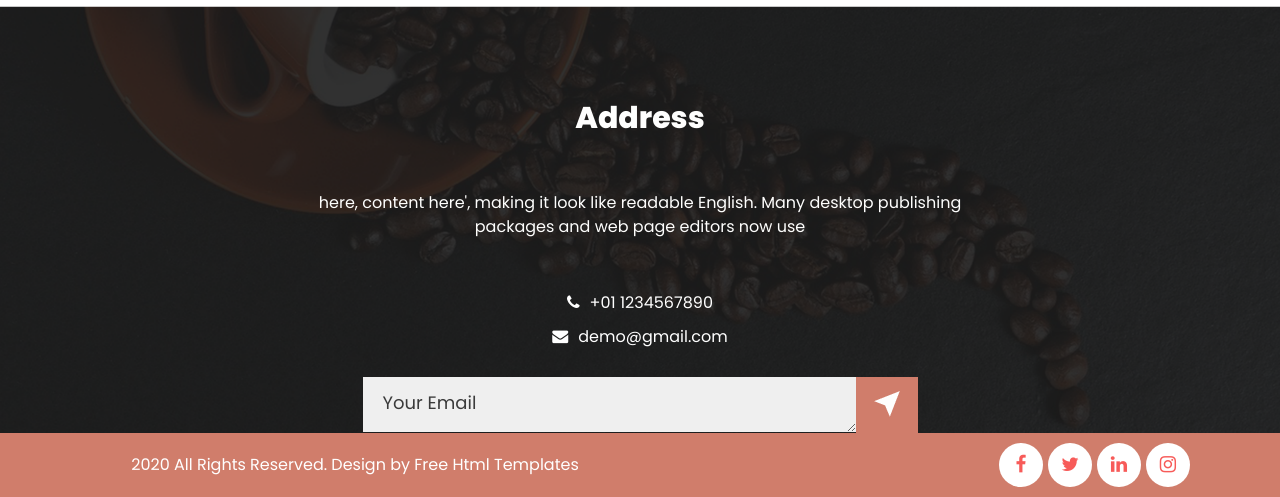
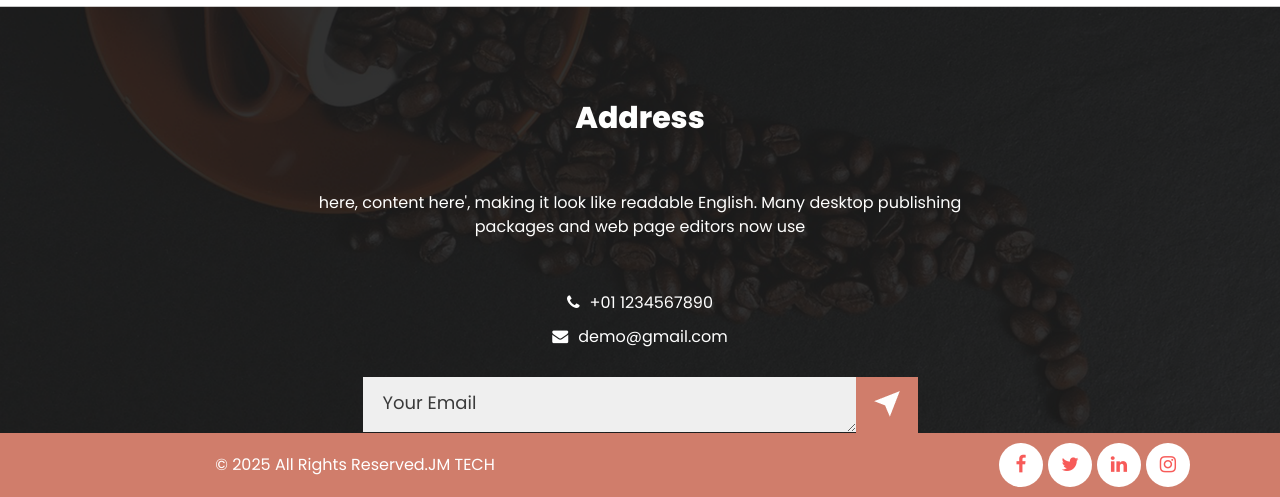
Before and after one commit to jmtechinstitute/web-2, a plain HTML site: page index.html in a window 1280 px wide. Shown: the part 4972-5469 px from the top of the page. Drawn offline with nearby package versions, Linux system fonts and the light colour scheme; files whose address does not match are found by name.

Commit message:
Update index.html

```diff
--- a/index.html
+++ b/index.html
@@ -414,7 +414,7 @@
          <div class="container">
             <div class="row">
                <div class="col-lg-6 col-sm-12">
-                  <p class="copyright_text">2020 All Rights Reserved. Design by <a href="https://html.design">Free Html Templates</a></p>
+                  <p class="copyright_text">© 2025 All Rights Reserved.JM TECH</p>
                </div>
                <div class="col-lg-6 col-sm-12">
                   <div class="footer_social_icon">
```
